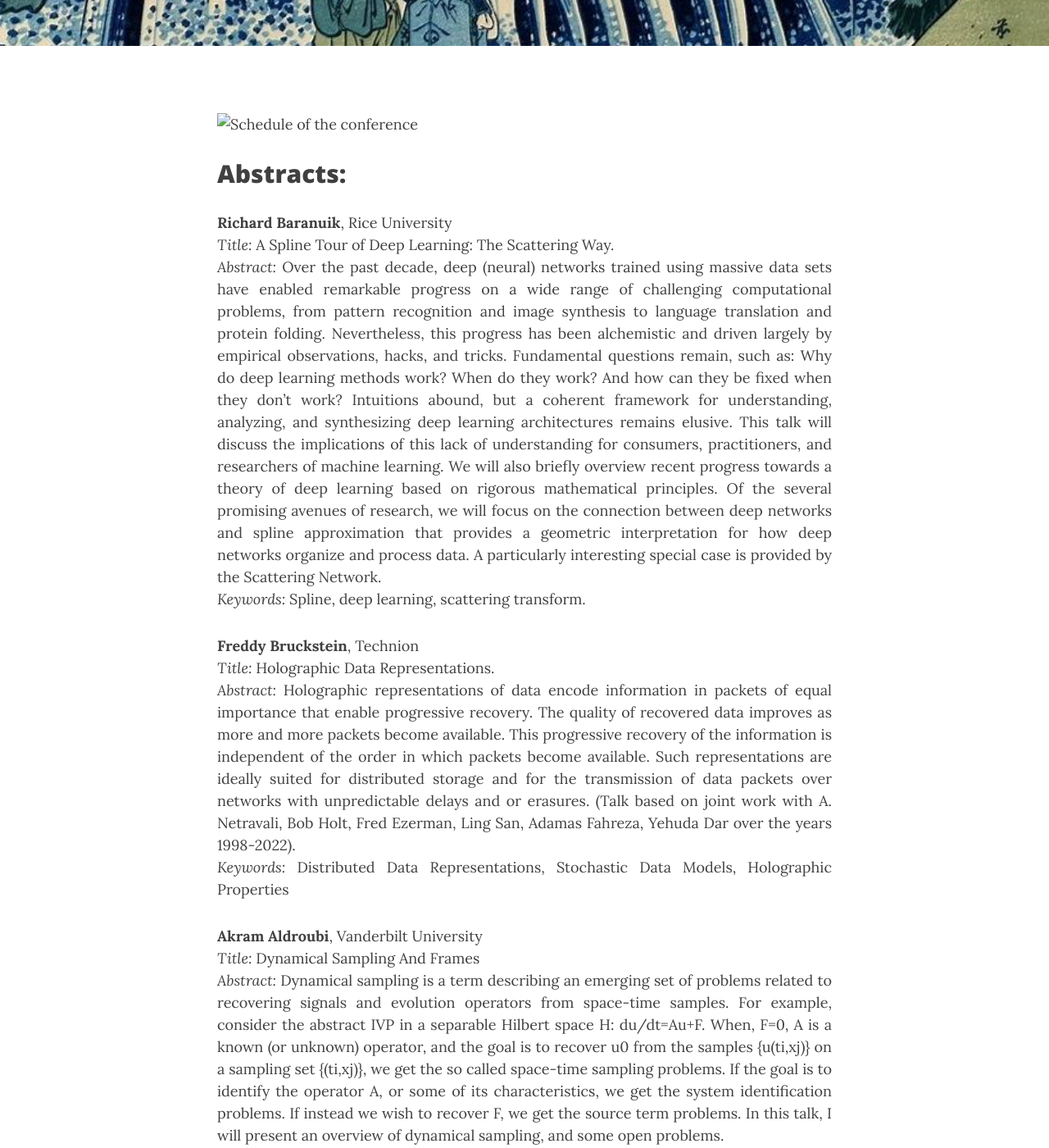
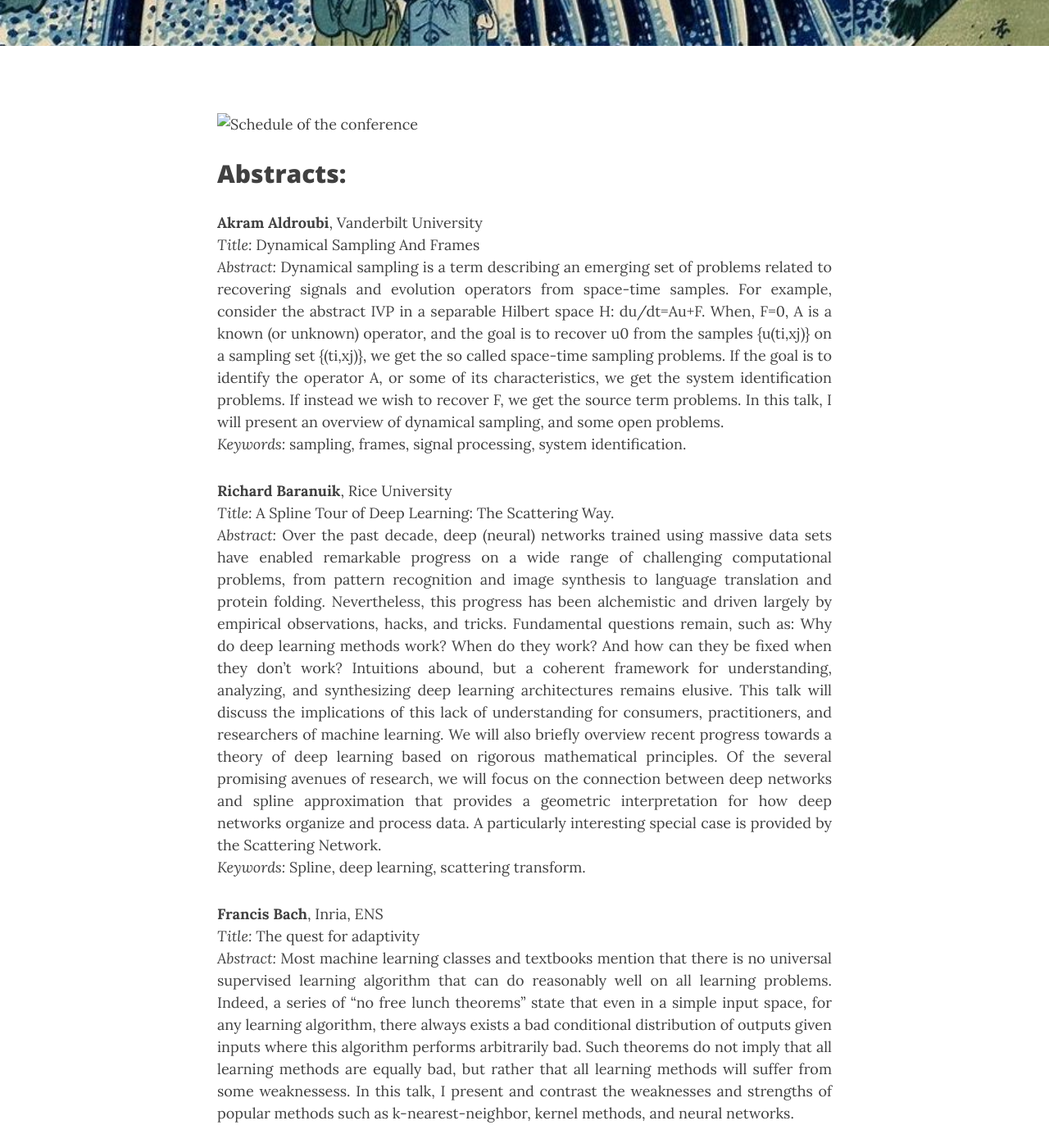
Before and after one commit to mallat60/mallat60.github.io, a Jekyll site: the page built from program.md, in a window 1280 px wide and 1400 px high, scrolled down 226 px. Shown: the whole window at 82% size. Built offline with Jekyll 4.4.1, drawn with Linux system fonts in a browser that asks for light colours; nearby versions of some CDN libraries; part of the change alters nothing that is shown; some of the changed text lies outside the part shown.

Commit message:
Update program.md

```diff
--- a/program.md
+++ b/program.md
@@ -11,20 +11,15 @@ header-img: "img/hokusai-3.jpg"
 Abstracts:
 ----
 
+**Akram Aldroubi**, Vanderbilt University<br/>
+_Title:_ Dynamical Sampling And Frames<br/>
+_Abstract:_ Dynamical sampling is a term describing an emerging set of problems related to recovering signals and evolution operators from space-time samples. For example, consider the abstract IVP in a separable Hilbert space H: du/dt=Au+F. When, F=0, A is a known (or unknown) operator, and the goal is to recover u0 from the samples {u(ti,xj)} on a sampling set {(ti,xj)}, we get the so called space-time sampling problems. If the goal is to identify the operator A, or some of its characteristics, we get the system identification problems. If instead we wish to recover F, we get the source term problems. In this talk, I will present an overview of dynamical sampling, and some open problems.<br/>
+_Keywords:_ sampling, frames, signal processing, system identification.
+
 **Richard Baranuik**, Rice University<br/>
 _Title:_ A Spline Tour of Deep Learning: The Scattering Way.<br/>
 _Abstract:_ Over the past decade, deep (neural) networks trained using massive data sets have enabled remarkable progress on a wide range of challenging computational problems, from pattern recognition and image synthesis to language translation and protein folding.  Nevertheless, this progress has been alchemistic and driven largely by empirical observations, hacks, and tricks. Fundamental questions remain, such as:  Why do deep learning methods work?  When do they work?  And how can they be fixed when they don’t work?  Intuitions abound, but a coherent framework for understanding, analyzing, and synthesizing deep learning architectures remains elusive. This talk will discuss the implications of this lack of understanding for consumers, practitioners, and researchers of machine learning.  We will also briefly overview recent progress towards a theory of deep learning based on rigorous mathematical principles.  Of the several promising avenues of research, we will focus on the connection between deep networks and spline approximation that provides a geometric interpretation for how deep networks organize and process data.  A particularly interesting special case is provided by the Scattering Network.<br/>
 _Keywords:_ Spline, deep learning, scattering transform.
-
-**Freddy Bruckstein**, Technion<br/>
-_Title:_ Holographic Data Representations.<br/>
-_Abstract:_ Holographic representations of data encode information in packets of equal importance that enable progressive recovery. The quality of recovered data improves as more and more packets become available. This progressive recovery of the information is independent of the order in which packets become available. Such representations are ideally suited for distributed storage and for the transmission of data packets over networks with unpredictable delays and or erasures. (Talk based on joint work with A. Netravali, Bob Holt, Fred Ezerman, Ling San, Adamas Fahreza, Yehuda Dar over the years  1998-2022).<br/>
-_Keywords:_ Distributed Data Representations, Stochastic Data Models, Holographic Properties
-
-**Akram Aldroubi**, Vanderbilt University<br/>
-_Title:_ Dynamical Sampling And Frames<br/>
-_Abstract:_ Dynamical sampling is a term describing an emerging set of problems related to recovering signals and evolution operators from space-time samples. For example, consider the abstract IVP in a separable Hilbert space H: du/dt=Au+F. When, F=0, A is a known (or unknown) operator, and the goal is to recover u0 from the samples {u(ti,xj)} on a sampling set {(ti,xj)}, we get the so called space-time sampling problems. If the goal is to identify the operator A, or some of its characteristics, we get the system identification problems. If instead we wish to recover F, we get the source term problems. In this talk, I will present an overview of dynamical sampling, and some open problems.<br/>
-_Keywords:_ sampling, frames, signal processing, system identification.
 
 **Francis Bach**, Inria, ENS <br/>
 _Title:_ The quest for adaptivity <br/>
@@ -35,10 +30,10 @@ _Abstract:_ Most machine learning classes and textbooks mention that there is no
 _Title:_ A Spline Tour of Deep Learning: The Scattering Way.<br/>
 _Abstract:_ Over the past decade, deep (neural) networks trained using massive data sets have enabled remarkable progress on a wide range of challenging computational problems, from pattern recognition and image synthesis to language translation and protein folding.  Nevertheless, this progress has been alchemistic and driven largely by empirical observations, hacks, and tricks. Fundamental questions remain, such as:  Why do deep learning methods work?  When do they work?  And how can they be fixed when they don’t work?  Intuitions abound, but a coherent framework for understanding, analyzing, and synthesizing deep learning architectures remains elusive. This talk will discuss the implications of this lack of understanding for consumers, practitioners, and researchers of machine learning.  We will also briefly overview recent progress towards a theory of deep learning based on rigorous mathematical principles.  Of the several promising avenues of research, we will focus on the connection between deep networks and spline approximation that provides a geometric interpretation for how deep networks organize and process data.  A particularly interesting special case is provided by the Scattering Network.<br/>
 
-**Freddy Bruckstein**, Technion <br/>
-_Title:_ TBA.<br/>
-_Abstract:_ TBA.<br/>
-_Keywords:_
+**Freddy Bruckstein**, Technion<br/>
+_Title:_ Holographic Data Representations.<br/>
+_Abstract:_ Holographic representations of data encode information in packets of equal importance that enable progressive recovery. The quality of recovered data improves as more and more packets become available. This progressive recovery of the information is independent of the order in which packets become available. Such representations are ideally suited for distributed storage and for the transmission of data packets over networks with unpredictable delays and or erasures. (Talk based on joint work with A. Netravali, Bob Holt, Fred Ezerman, Ling San, Adamas Fahreza, Yehuda Dar over the years  1998-2022).<br/>
+_Keywords:_ Distributed Data Representations, Stochastic Data Models, Holographic Properties
 
 **Emmanuel Candès**, Stanford University<br/>
 _Title:_ A Taste of conformal prediction<br/>
```
